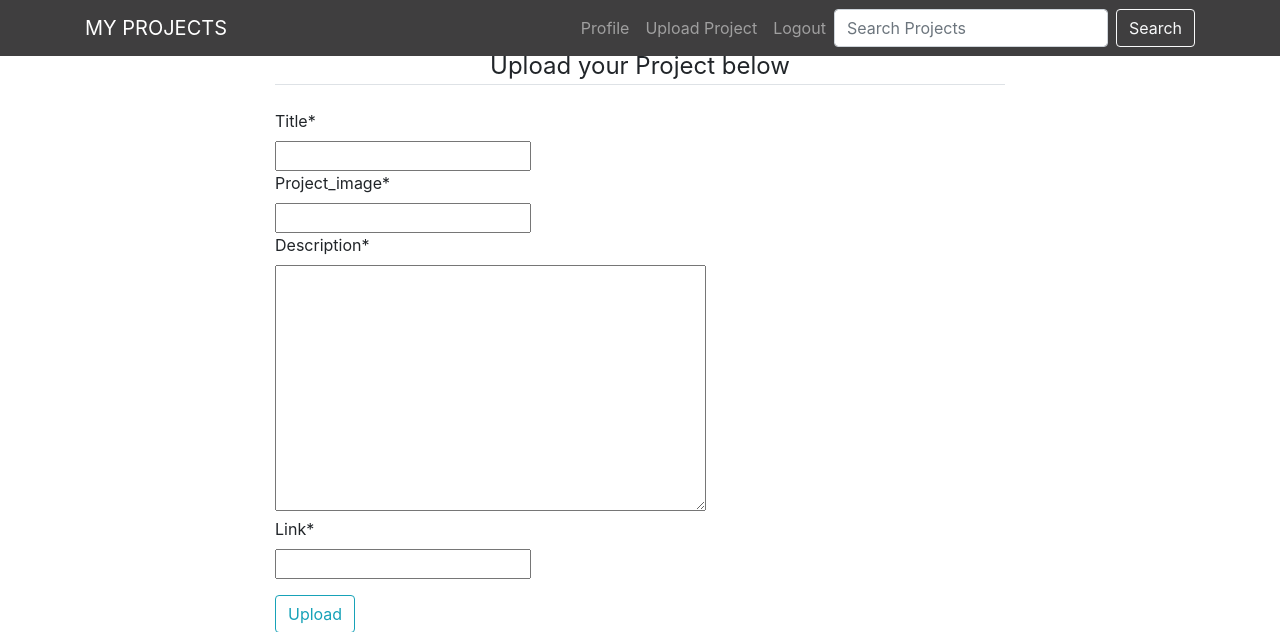
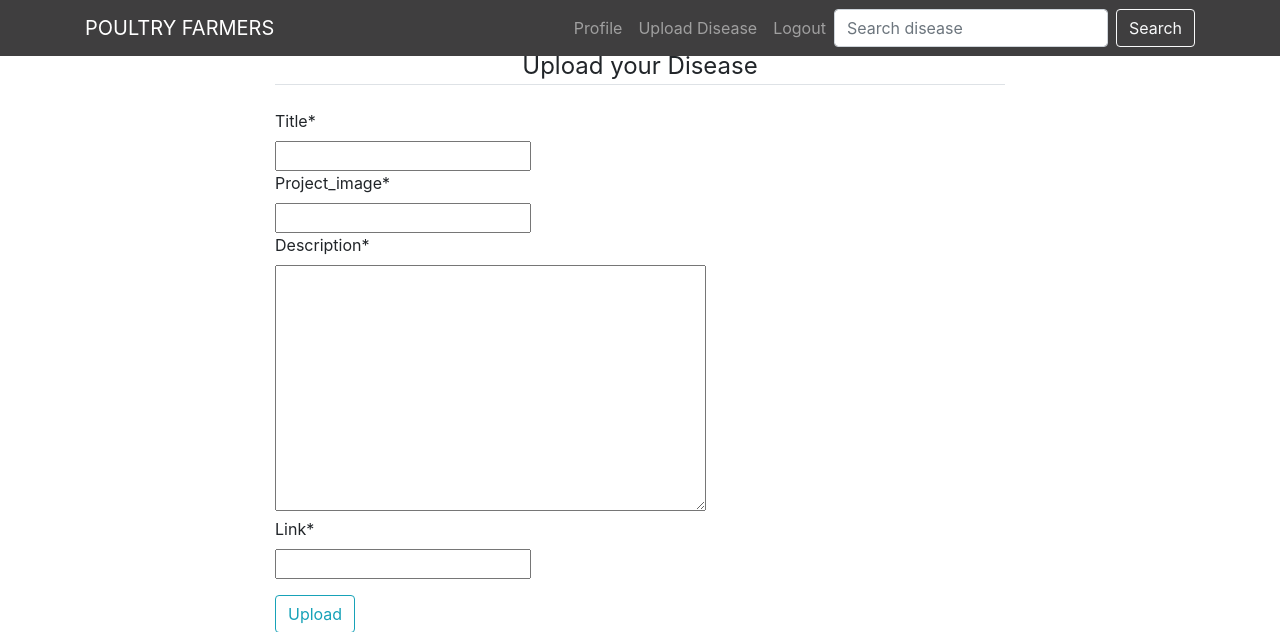
Before and after one commit to Emmanuel687/Poultry-Web-App, a Django app: page /upload_project/ in a window 1280 px wide. Shown: the top 632 px of the page. Run offline with Django 3.2, Linux system fonts and the light colour scheme; the visitor is signed in with stand-in values (Sample User, id 1); some libraries are stand-ins or nearby versions.

Commit message:
Initial commit

```diff
--- a/awards/models.py
+++ b/awards/models.py
@@ -67,8 +67,8 @@ class Rating(models.Model):
     user = models.ForeignKey(User, on_delete=models.CASCADE)
     project = models.ForeignKey(Project, on_delete=models.CASCADE)
     review = models.TextField(null=True)
-    rate_design = models.PositiveSmallIntegerField(choices = RATE_CHOICES)
-    rate_usability = models.PositiveSmallIntegerField(choices = RATE_CHOICES)
+    # rate_design = models.PositiveSmallIntegerField(choices = RATE_CHOICES)
+    # rate_usability = models.PositiveSmallIntegerField(choices = RATE_CHOICES)
     rate_content = models.PositiveSmallIntegerField(choices = RATE_CHOICES)
 
 
--- a/awards/templates/navbar.html
+++ b/awards/templates/navbar.html
@@ -1,6 +1,6 @@
 <nav class="navbar navbar-expand-lg navbar-dark  fixed-top" style="background-color: rgb(63, 62, 63);">
     <div class="container">
-        <a class="navbar-brand" href="{% url 'home' %}">MY PROJECTS</a>
+        <a class="navbar-brand" href="{% url 'home' %}">POULTRY FARMERS</a>
         <div class="collapse navbar-collapse text-dark" id="navbarSupportedContent">
             <ul class="navbar-nav ml-auto">
                 {% if user.is_authenticated %}
@@ -8,7 +8,7 @@
                     <a class="nav-link" href="{%url 'profile'%}">Profile</a>
                 </li>
                 <li class="nav-item">
-                    <a class="nav-link" href="{%url 'upload_project'%}">Upload Project</a>
+                    <a class="nav-link" href="{%url 'upload_project'%}">Upload Disease</a>
                 </li>
                 <li class="nav-item">
                     <a class="nav-link" href="{%url 'logout'%}">Logout</a>
@@ -20,7 +20,7 @@
                 {% endif %}
             </ul>
             <form class="form-inline my-2 my-lg-0" role="search" action="{% url 'search_results' %}">
-                <input class="form-control mr-sm-2" type="search" placeholder="Search Projects" aria-label="Search" name="project">
+                <input class="form-control mr-sm-2" type="search" placeholder="Search disease" aria-label="Search" name="project">
                 <button class="btn btn-outline-light my-2 my-sm-0" type="submit">Search</button>
             </form>
         </div>
--- a/awards/templates/registration/register.html
+++ b/awards/templates/registration/register.html
@@ -3,7 +3,7 @@
     <div class="row">
         <div class="col-md-3"></div>
         <div class="col-md-6">
-            <h1 class="text-center">Awards</h1>
+            <h1 class="text-center">Awwards</h1>
             <form method="POST">
                 {% csrf_token %}
                 <fieldset class="form-group">
--- a/awards/templates/upload_project.html
+++ b/awards/templates/upload_project.html
@@ -6,7 +6,7 @@
             <form method="POST" enctype="multipart/form-data">
                 {% csrf_token %}
                 <fieldset class="form-group">
-                    <legend class="border-bottom mb-4 text-center">Upload your Project below</legend>
+                    <legend class="border-bottom mb-4 text-center">Upload your Disease</legend>
                     {{ form|crispy }}
                 </fieldset>
                 <div class="form-group">
```
Also changed, not shown: awards/templates/home.html (+8 -8 lines), awards/templates/project.html (+4 -4 lines), awards/migrations/0002_auto_20220421_1400.py (added).
